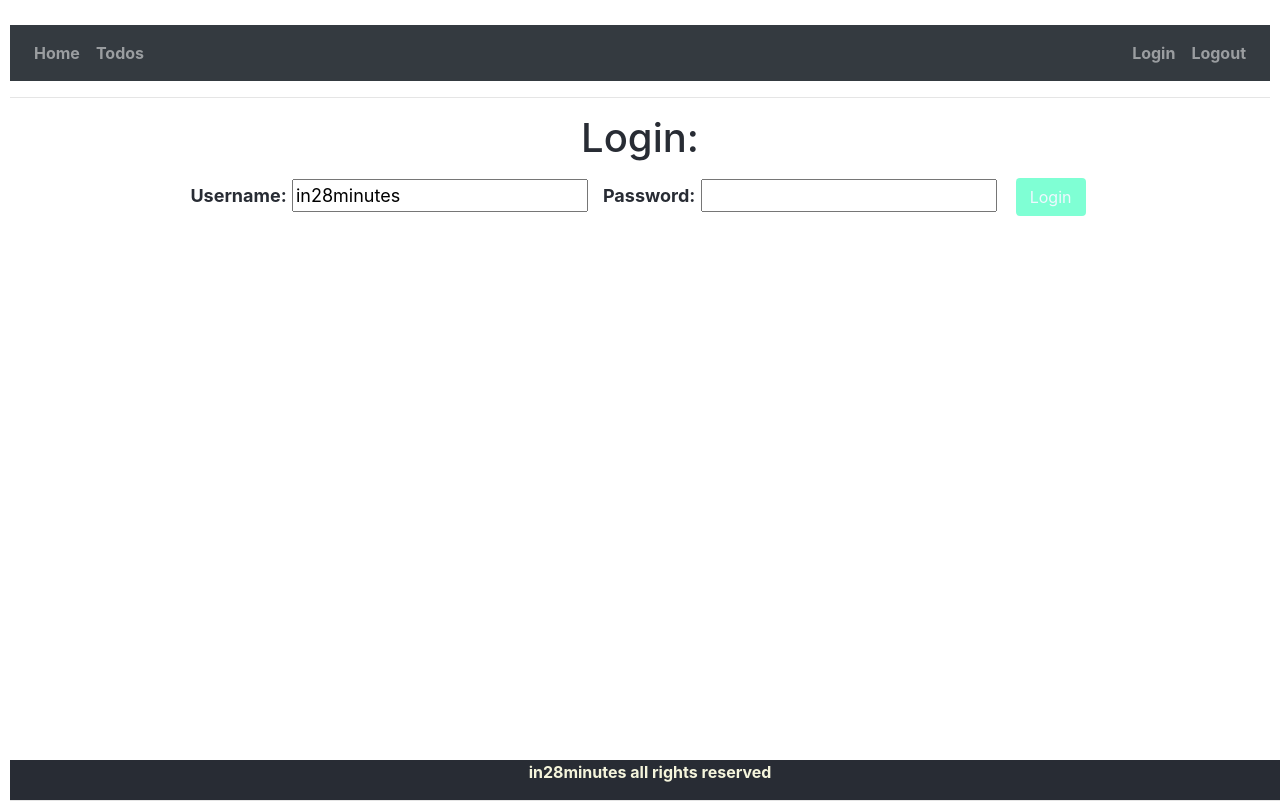
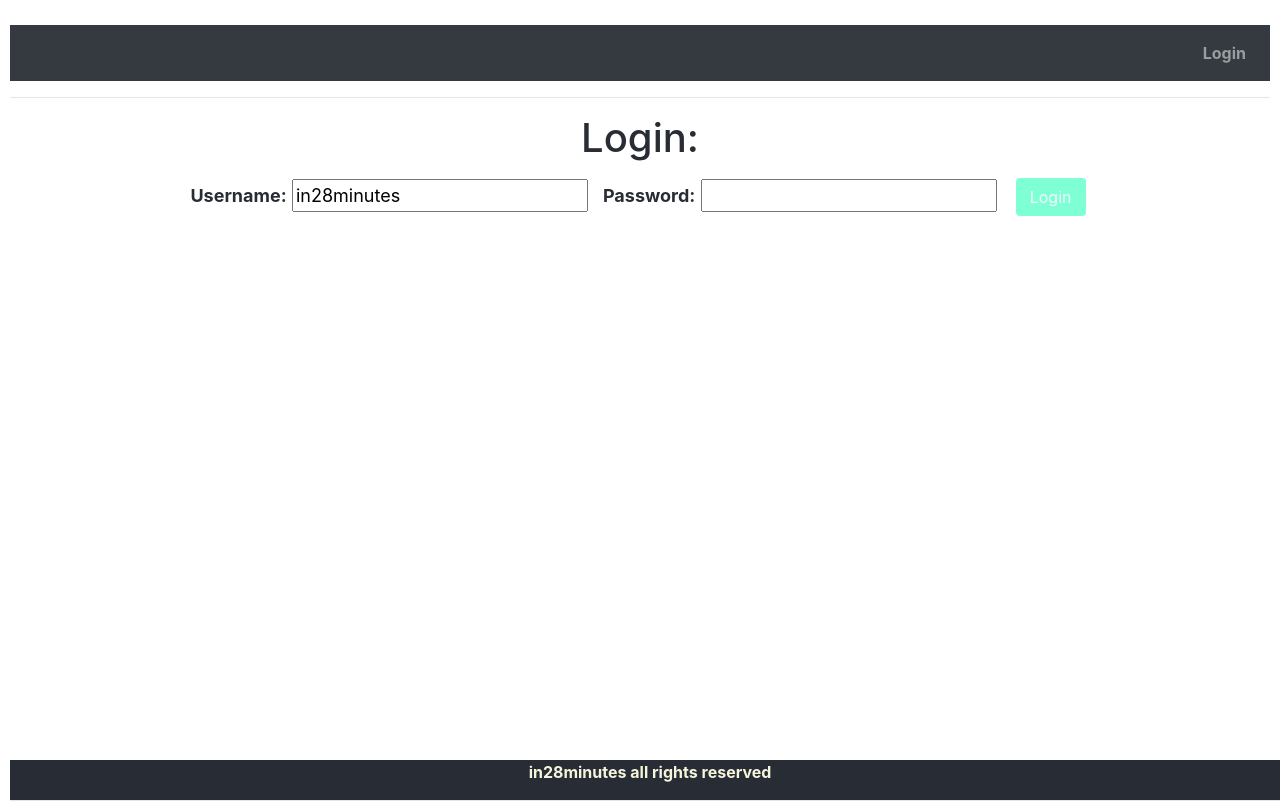
Before and after one commit to tomeee121/to-do-app.ReactJS-for-backend-SB2, a React (Create React App) app: page / in a window 1280 px wide. Built offline with nearby package versions, Linux system fonts and the light colour scheme.

Commit message:
extracted header class exported withRouter to reload it after login/logout

```diff
--- a/src/components/to-do/AuthenticationService.jsx
+++ b/src/components/to-do/AuthenticationService.jsx
@@ -8,6 +8,11 @@ class AuthenticationService extends Component {
     registerLogout() {
         sessionStorage.removeItem('authenticatedUser')
     }
+
+    isUserLoggedIn() {
+        let user = sessionStorage.getItem('authenticatedUser')
+        return user !== null;
+    }
 }
 
 export default new AuthenticationService();
--- /dev/null
+++ b/src/components/to-do/Header.jsx
@@ -0,0 +1,39 @@
+import React, {Component} from 'react';
+import AuthenticationService from "./AuthenticationService";
+import {Link} from "react-router-dom";
+import {withRouter} from "react-router";
+
+class HeaderComponent extends Component {
+    constructor(props) {
+        super(props);
+        this.state = {reload: false}
+        this.onHeaderClicked = this.onHeaderClicked.bind(this)
+    }
+
+    onHeaderClicked() {
+        this.setState({
+            reload: true
+        })
+    }
+
+    render() {
+        let isUserLoggedIn = AuthenticationService.isUserLoggedIn()
+
+        return (
+            <header>
+                <nav className="navbar navbar-expand-md navbar-dark bg-dark">
+                    <ul className="navbar-nav">
+                        {isUserLoggedIn && <li><Link to={"/welcome/Tomek"} className={"nav-link"}>Home</Link></li>}
+                        {isUserLoggedIn && <li><Link to={"/todos"} className={"nav-link"}>Todos</Link></li>}
+                    </ul>
+                    <ul className="navbar-nav navbar-collapse justify-content-end">
+                        {!isUserLoggedIn && <li><Link to={"/login"} className={"nav-link"}>Login</Link></li>}
+                        {isUserLoggedIn && <li onClick={AuthenticationService.registerLogout}><Link to={"/logout"} className={"nav-link"}>Logout</Link></li>}
+                    </ul>
+                </nav>
+                <hr></hr>
+            </header>
+        );
+    }
+}
+export default withRouter(HeaderComponent);
--- a/src/components/to-do/ToDoApp.jsx
+++ b/src/components/to-do/ToDoApp.jsx
@@ -3,13 +3,14 @@ import {BrowserRouter, Link, Route, Switch} from 'react-router-dom';
 import bootstrap from './bootstrap.css'
 import ToDo from './ToDo.css'
 import AuthenticationService from "./AuthenticationService";
+import HeaderComponent from "./Header";
 
 
 class ToDoApp extends Component {
     render() {
         return (
             <div>
-                <BrowserRouter>
+                <BrowserRouter><>
                     <HeaderComponent></HeaderComponent>
                     <Switch>
                         <Route path="/login" component={Login}></Route>
@@ -21,7 +22,7 @@ class ToDoApp extends Component {
                     </Switch>
                     <FooterComponent></FooterComponent>
                     {/*    <Route path="/welcome" element={<WelcomeComponent></WelcomeComponent>}></Route>*/}
-                </BrowserRouter>
+                </></BrowserRouter>
             </div>
         );
     }
@@ -44,26 +45,6 @@ class ErrorComponent extends Component {
             <div className={"ToDo"}>
                 <div>Error occured, not found!</div>
             </div>
-        );
-    }
-}
-
-class HeaderComponent extends Component {
-    render() {
-        return (
-            <header>
-                <nav className="navbar navbar-expand-md navbar-dark bg-dark">
-                    <ul className="navbar-nav">
-                        <li><Link to={"/welcome/Tomek"} className={"nav-link"}>Home</Link></li>
-                        <li><Link to={"/todos"} className={"nav-link"}>Todos</Link></li>
-                    </ul>
-                    <ul className="navbar-nav navbar-collapse justify-content-end">
-                        <li><Link to={"/login"} className={"nav-link"}>Login</Link></li>
-                        <li onClick={AuthenticationService.registerLogout}><Link to={"/logout"} className={"nav-link"}>Logout</Link></li>
-                    </ul>
-                </nav>
-                <hr></hr>
-            </header>
         );
     }
 }
@@ -110,8 +91,7 @@ class ToDoComponent extends Component {
                     <tbody>
                     {
                         this.state.todos.map(todo =>
-                            <tr>
-                                <td>{todo.id}</td>
+                            <tr key={todo.id}>
                                 <td>{todo.description}</td>
                                 <td>{todo.done.toString()}</td>
                                 <td>{todo.targetDate.toString()}</td>
```
